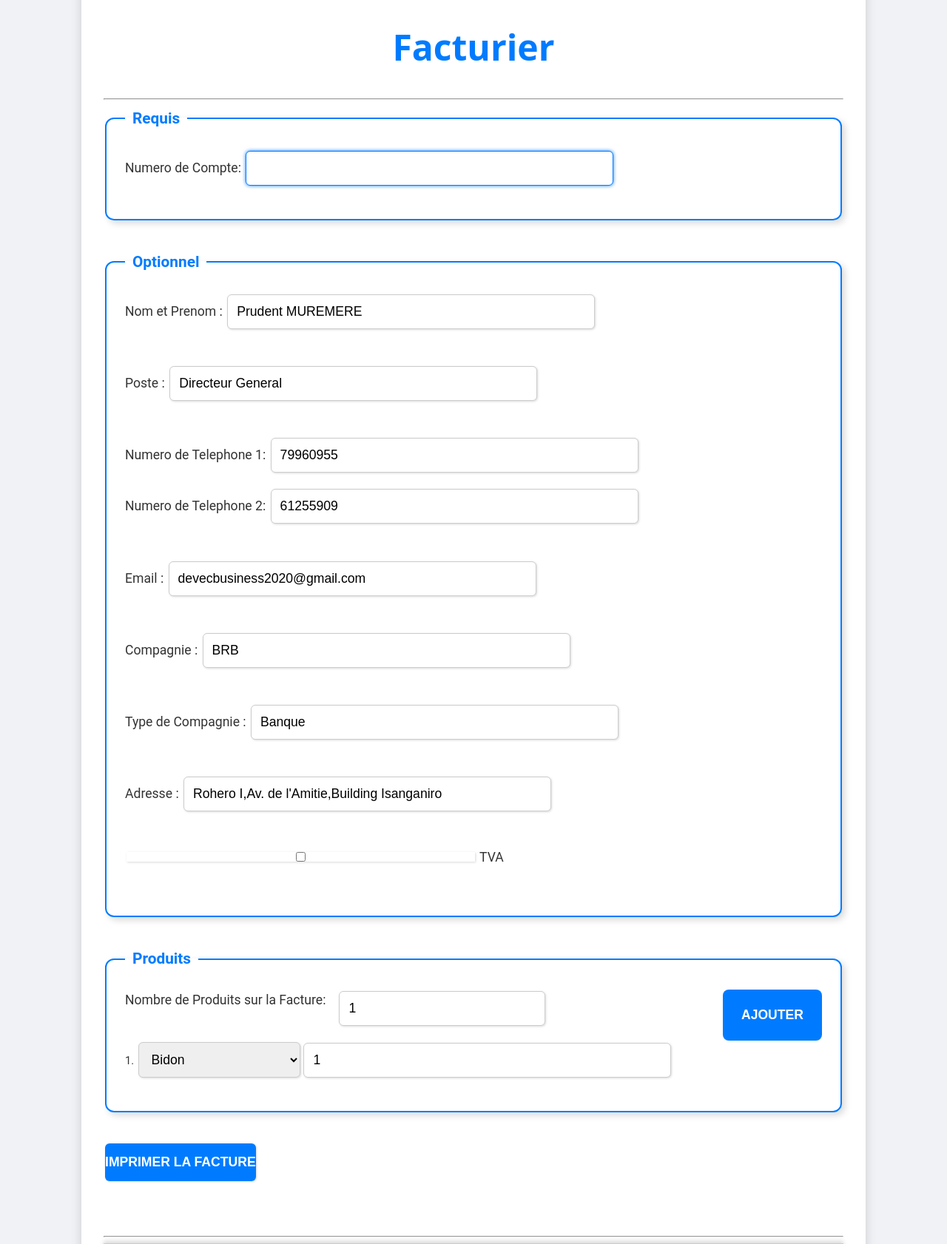
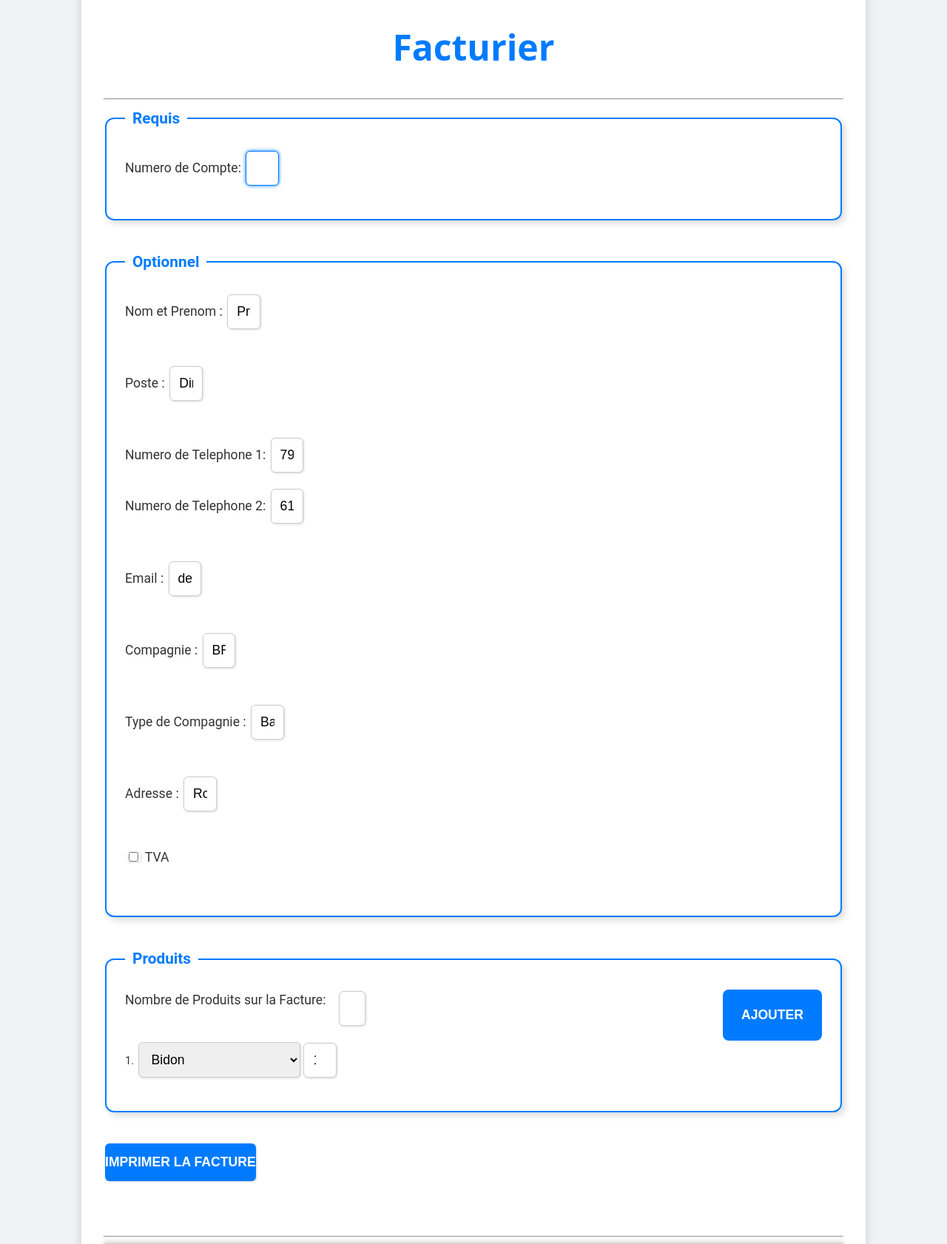
Before and after one commit to Sama-ndari/Facturer, a Flask app: page / in a window 1280 px wide. Shown: the part 467-2149 px from the top of the page at 74% size. Run offline with Flask 3, Linux system fonts and the light colour scheme.

Commit message:
First Commit

```diff
--- a/static/css/style.css
+++ b/static/css/style.css
@@ -248,3 +248,7 @@ fieldset.print-fieldset button:hover {
     grid-template-columns: auto 1fr auto;
     gap: 1rem;
 }
+
+fieldset.print-fieldset input{
+    width:2%;
+}
--- a/templates/index.html
+++ b/templates/index.html
@@ -48,7 +48,7 @@
 							<label for="adress">Adresse</label> :  <input type="text" name="adress" id="adress" value="Rohero I,Av. de l'Amitie,Building Isanganiro"/>
 							<!--	size: agrandir // maxlength: limiter l nombre de caracteres a saisir // value: remplir le champ avec une valeur par defaut   -->
 							<br /> <br />
-							<input type="checkbox" id="tva" name="tva"> <label for="tva">TVA</label>
+							<input type="checkbox" class="tva" id="tva" name="tva"> <label for="tva">TVA</label>
 							<br><br>
 						</fieldset>
 						<fieldset class="print-fieldset">
```
